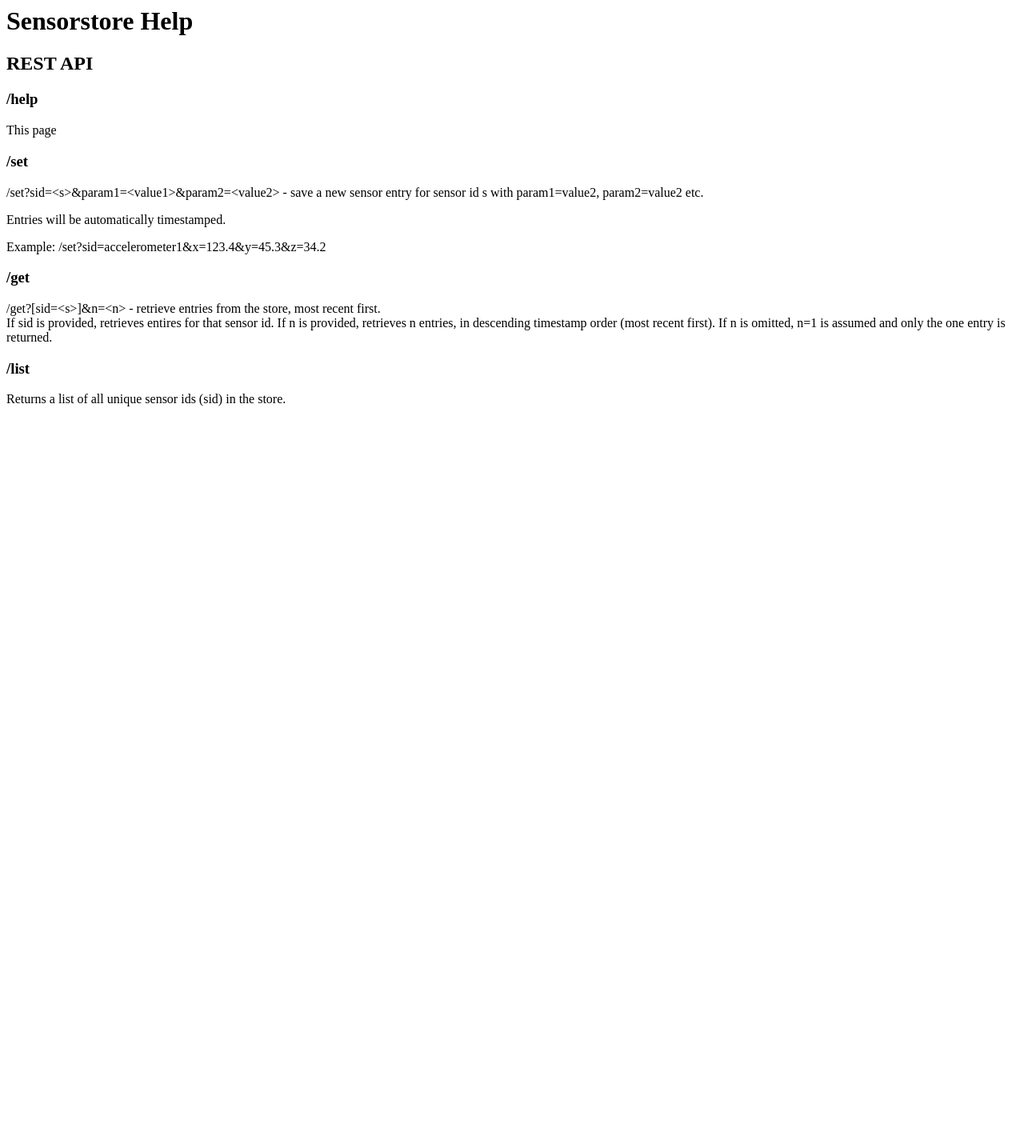
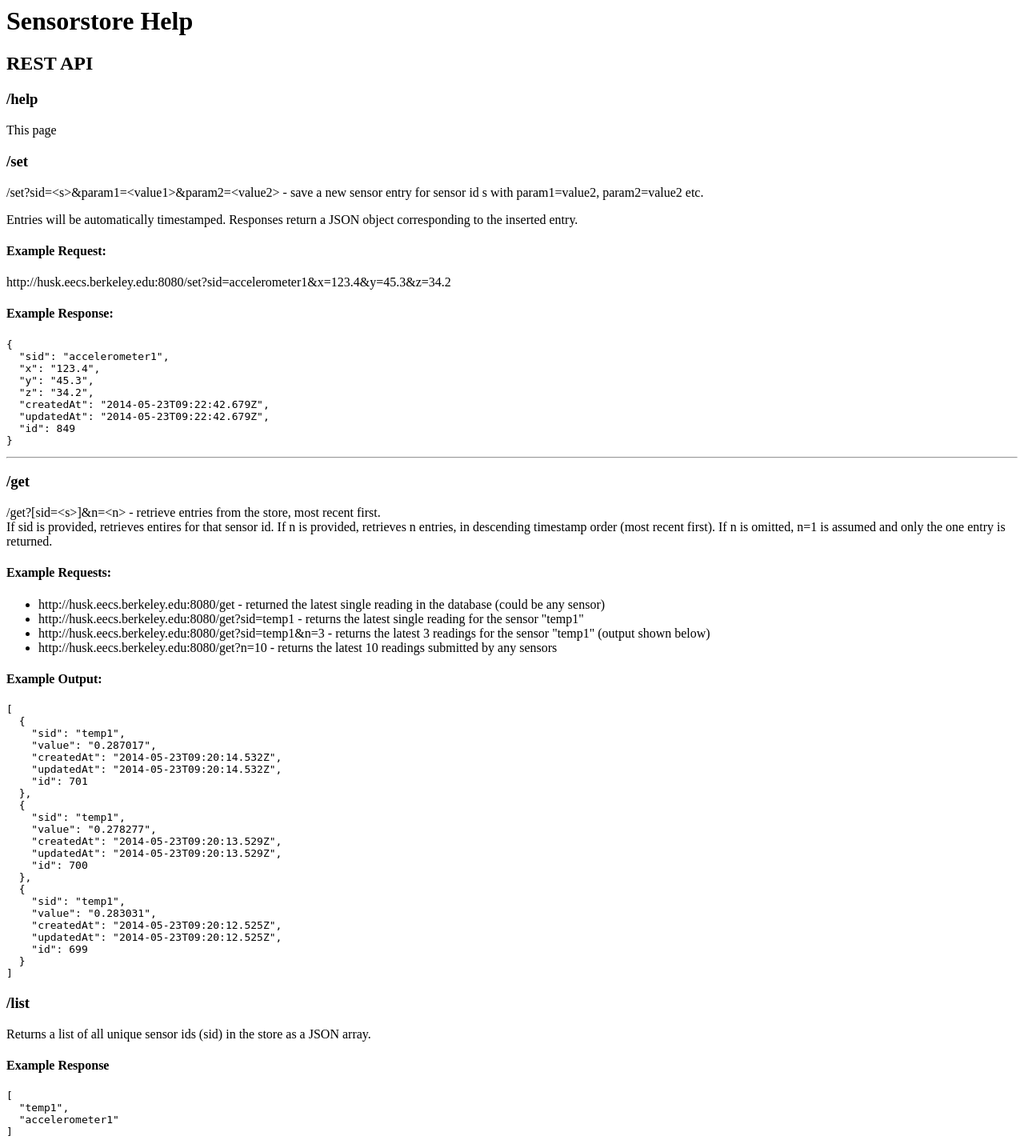
Before and after one commit to bjo3rn/sensorstore, a Node project: template views/home/help.ejs in a window 1280 px wide. Shown: the whole page at 80% size. Before the commit the page ends 508 px from the top, so only its background shows below. Run offline with Node 20 templates, Linux system fonts and the light colour scheme; the template is opened without the code that fills it, so the values that code supplies are empty.

Commit message:
expanded help

```diff
--- a/views/home/help.ejs
+++ b/views/home/help.ejs
@@ -6,14 +6,68 @@ This page
 
 <h3>/set</h3>
 <p>/set?sid=&lt;s&gt;&amp;param1=&lt;value1&gt;&amp;param2=&lt;value2&gt; - save a new sensor entry for sensor id s with param1=value2, param2=value2 etc.</p>
-<p>Entries will be automatically timestamped.</p>
-<p>Example: /set?sid=accelerometer1&x=123.4&y=45.3&z=34.2</p>
+<p>Entries will be automatically timestamped. Responses return a JSON object corresponding to the inserted entry.</p>
+<h4>Example Request:</h4>
+<p>http://husk.eecs.berkeley.edu:8080/set?sid=accelerometer1&x=123.4&y=45.3&z=34.2</p>
+<h4>Example Response:</h4>
+<pre>
+{
+  "sid": "accelerometer1",
+  "x": "123.4",
+  "y": "45.3",
+  "z": "34.2",
+  "createdAt": "2014-05-23T09:22:42.679Z",
+  "updatedAt": "2014-05-23T09:22:42.679Z",
+  "id": 849
+}
+</pre>
+<hr>
 
 <h3>/get</h3>
 <p>/get?[sid=&lt;s&gt;]&amp;n=&lt;n&gt; - retrieve entries from the store, most recent first.<br>
 If sid is provided, retrieves entires for that sensor id.
 If n is provided, retrieves n entries, in descending timestamp order (most recent first). If n is omitted, n=1 is assumed and only the one entry is returned.</p>
+<h4>Example Requests:</h4>
+<ul>
+  <li>http://husk.eecs.berkeley.edu:8080/get - returned the latest single reading in the database (could be any sensor)</li>
+  <li>http://husk.eecs.berkeley.edu:8080/get?sid=temp1 - returns the latest single reading for the sensor "temp1"</li>
+  <li>http://husk.eecs.berkeley.edu:8080/get?sid=temp1&n=3 - returns the latest 3 readings for the sensor "temp1" (output shown below)</li>
+  <li>http://husk.eecs.berkeley.edu:8080/get?n=10 - returns the latest 10 readings submitted by any sensors</li>
+</ul>
+<h4>Example Output:</h4>
+<pre>
+[
+  {
+    "sid": "temp1",
+    "value": "0.287017",
+    "createdAt": "2014-05-23T09:20:14.532Z",
+    "updatedAt": "2014-05-23T09:20:14.532Z",
+    "id": 701
+  },
+  {
+    "sid": "temp1",
+    "value": "0.278277",
+    "createdAt": "2014-05-23T09:20:13.529Z",
+    "updatedAt": "2014-05-23T09:20:13.529Z",
+    "id": 700
+  },
+  {
+    "sid": "temp1",
+    "value": "0.283031",
+    "createdAt": "2014-05-23T09:20:12.525Z",
+    "updatedAt": "2014-05-23T09:20:12.525Z",
+    "id": 699
+  }
+]
+</pre>
+
 
 <h3>/list</h3>
-<p>Returns a list of all unique sensor ids (sid) in the store.</p>
+<p>Returns a list of all unique sensor ids (sid) in the store as a JSON array.</p>
+<h4>Example Response</h4>
+<pre>
+[
+  "temp1",
+  "accelerometer1"
+]
 </div>
```
